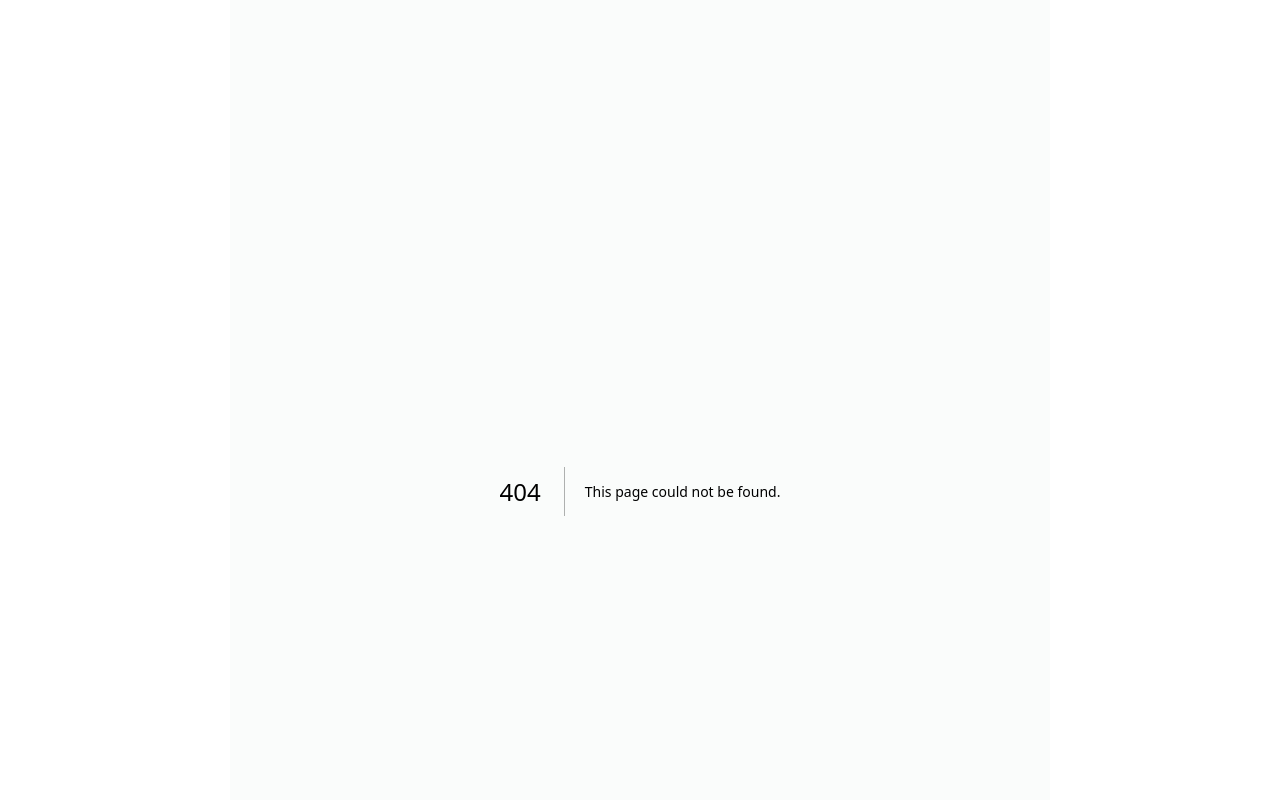
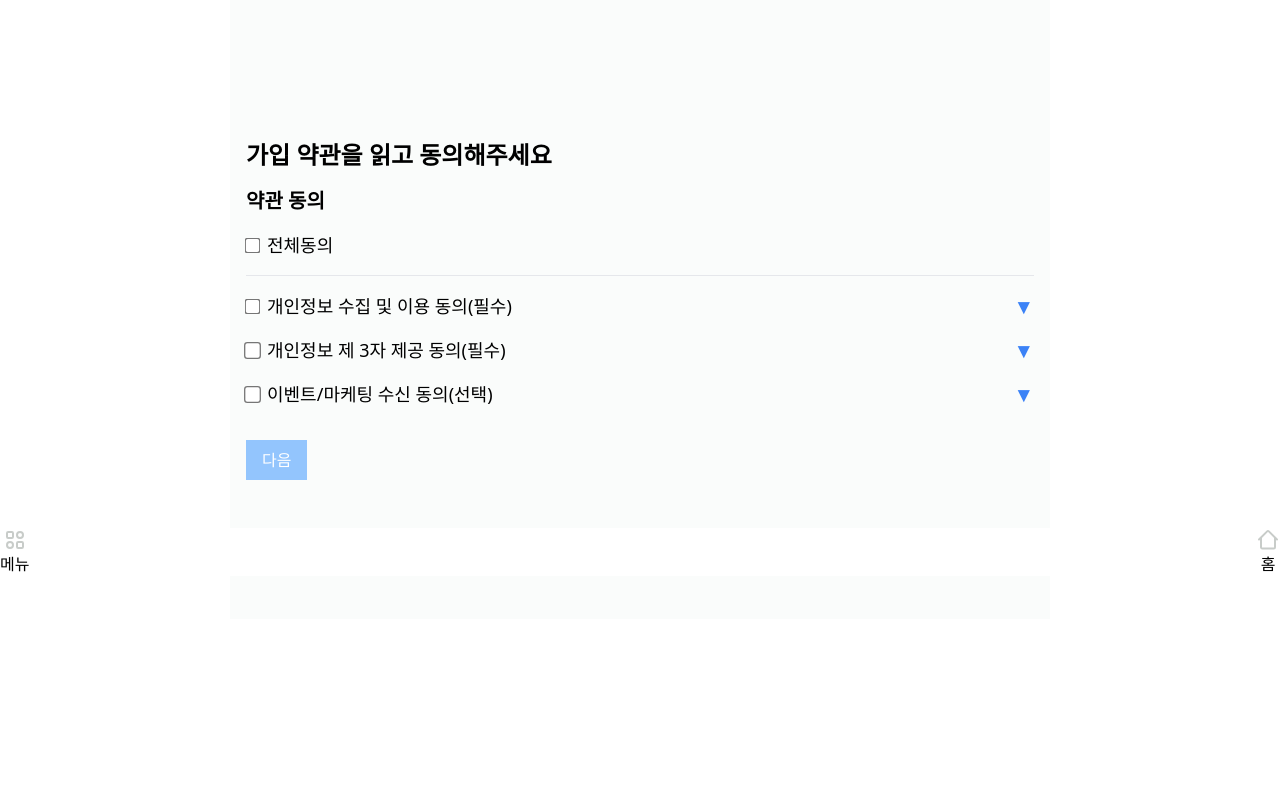
Before and after one commit to lee-insu/zip_pass_web, a Next.js app: page /term in a window 1280 px wide. Before the commit this address had no page. Shown: the top 800 px of the page. Built offline with nearby package versions, Linux system fonts and the light colour scheme.

Commit message:
로그인, 약관 동의 로직

```diff
--- a/package.json
+++ b/package.json
@@ -28,6 +28,7 @@
     "react-dom": "18.2.0",
     "react-input-range": "^1.3.0",
     "react-redux": "^8.0.5",
+    "react-toastify": "^9.1.2",
     "redux": "^4.2.1",
     "typescript": "4.9.5"
   },
--- a/pages/_app.tsx
+++ b/pages/_app.tsx
@@ -6,6 +6,7 @@ import {useRouter} from "next/router";
 import {Provider} from "react-redux";
 import {store} from "../store/store";
 import styles from "../styles/Home.module.css";
+import "react-toastify/dist/ReactToastify.css";
 
 export default function App({Component, pageProps}: AppProps) {
   const router = useRouter();
--- a/pages/auth.tsx
+++ b/pages/auth.tsx
@@ -14,6 +14,8 @@ import {useDispatch} from "react-redux";
 import {login, logout} from "@/store/userSlice";
 import Image from "next/image";
 import Link from "next/link";
+import {toast} from "react-toastify";
+import {ToastContainer} from "react-toastify";
 
 const Auth = () => {
   const [email, setEmail] = useState("");
@@ -46,8 +48,18 @@ const Auth = () => {
       );
       try {
         await addUserToFirestore(userCredential);
-      } catch (error) {
-        console.error("Error adding user to Firestore: ", error);
+      } catch (error: unknown) {
+        if (error instanceof Error) {
+          switch ((error as any).code) {
+            case "auth/network-request-failed":
+              toast.error("인터넷이 끊겼어요");
+              break;
+            default:
+              toast.error("로그인에 실패했어요.");
+          }
+        } else {
+          toast.error("로그인에 실패했어요.");
+        }
       }
       dispatch(
         login({
@@ -58,31 +70,21 @@ const Auth = () => {
         })
       );
       router.push("/");
-    } catch (error) {
-      console.error("Error signing in with email: ", error);
-    }
-  };
-
-  const signInWithGoogle = async () => {
-    const provider = new GoogleAuthProvider();
-    try {
-      const userCredential = await signInWithPopup(auth, provider);
-      try {
-        await addUserToFirestore(userCredential);
-      } catch (error) {
-        console.error("Error adding user to Firestore: ", error);
+    } catch (error: unknown) {
+      if (error instanceof Error) {
+        switch ((error as any).code) {
+          case "auth/user-not-found":
+            toast.error("가입된 이메일이 아니거나 틀렸어요");
+            break;
+          case "auth/wrong-password":
+            toast.error("비밀번호가 틀렸어요");
+            break;
+          default:
+            toast.error("로그인에 실패했어요.");
+        }
+      } else {
+        toast.error("로그인에 실패했어요.");
       }
-      dispatch(
-        login({
-          uid: userCredential.user.uid,
-          displayName: userCredential.user.displayName || "",
-          email: userCredential.user.email || "",
-          photoURL: userCredential.user.photoURL || "",
-        })
-      );
-      router.push("/");
-    } catch (error) {
-      console.error("Error signing in with Google: ", error);
     }
   };
 
@@ -96,21 +98,20 @@ const Auth = () => {
 
   return (
     <div className="w-full min-h-screen flex flex-col justify-between">
-      <div
-        className="flex-1 flex items-center justify-center"
-        style={{marginTop: "calc(10% - 10rem)"}}
-      >
+      <ToastContainer />
+      <div className="flex justify-center my-3">
+        <Image src="/images/logo.svg" alt="로고" width={180} height={60} />
+      </div>
+      <div className="flex justify-center">
         <div className="text-2xl font-bold text-center">집패스로</div>
         <div className="text-2xl font-light text-center">
           &nbsp;저렴하게 집 찾아요
         </div>
       </div>
-      <div
-        className="flex-1 flex items-center justify-center"
-        style={{marginTop: "calc(10% - 15rem)"}}
-      >
+      <div className="flex-1 flex items-start justify-center mt-12">
         <div className="w-full max-w-md p-4">
           <input
+            id="email"
             type="email"
             placeholder="이메일"
             value={email}
@@ -118,6 +119,7 @@ const Auth = () => {
             className="w-full mb-4 p-2 border border-gray-300 rounded-md"
           />
           <input
+            id="password"
             type="password"
             placeholder="비밀번호"
             value={password}
@@ -126,31 +128,18 @@ const Auth = () => {
           />
           <button
             onClick={handleEmailLogin}
-            className="w-full mb-4 p-2 bg-blue-500 text-white rounded-md"
+            className={`w-full mb-4 p-2 text-white rounded-md ${
+              email && password ? "bg-blue-500" : "bg-blue-300"
+            }`}
+            disabled={!email || !password}
           >
             이메일로 로그인
           </button>
-        </div>
-
-        <div className="w-full max-w-md p-4">
-          <Link href="/signup">
-            <div className="text-blue-500">회원가입하기</div>
-          </Link>
-        </div>
-
-        <div className="w-full max-w-md p-4">
-          <button
-            onClick={signInWithGoogle}
-            className="flex items-center justify-center w-full px-4 py-2 font-medium text-gray-700 bg-white border border-gray-300 rounded-md hover:bg-gray-100 focus:outline-none focus-visible:ring-2 focus-visible:ring-offset-2 focus-visible:ring-blue-500"
-          >
-            <Image
-              src="/images/google_logo.svg"
-              alt="Google Icon"
-              width={20}
-              height={20}
-            />
-            <span className="ml-4">구글 계정으로 로그인/가입</span>
-          </button>
+          <div className="w-full text-center">
+            <Link href="/term">
+              <div className="text-blue-500">회원가입하기</div>
+            </Link>
+          </div>
         </div>
       </div>
     </div>
--- a/pages/signup.tsx
+++ b/pages/signup.tsx
@@ -1,23 +1,47 @@
 import React, {useState} from "react";
 import {useRouter} from "next/router";
+import {toast} from "react-toastify";
+
 import {
   createUserWithEmailAndPassword,
   UserCredential,
   updateProfile as updateUserProfile,
 } from "firebase/auth";
-import {getFirestore, doc, setDoc} from "firebase/firestore";
+import {
+  getFirestore,
+  doc,
+  setDoc,
+  getDocs,
+  query,
+  where,
+  collection,
+} from "firebase/firestore";
 import {auth} from "@/service/firebase";
 import {useDispatch} from "react-redux";
 import {login} from "@/store/userSlice";
+import {ToastContainer} from "react-toastify";
 import Link from "next/link";
 
 const Signup = () => {
   const router = useRouter();
   const dispatch = useDispatch();
+  const [loading, setLoading] = useState(false);
 
   const [email, setEmail] = useState("");
   const [password, setPassword] = useState("");
   const [displayName, setDisplayName] = useState("");
+
+  const marketingAgreed = router.query.marketingAgreed === "true";
+
+  const findUserByEmail = async (email: string) => {
+    const db = getFirestore();
+    const userQuery = query(
+      collection(db, "users"),
+      where("email", "==", email)
+    );
+    const userSnapshot = await getDocs(userQuery);
+    return userSnapshot.docs.length > 0;
+  };
 
   const addUserToFirestore = async (userCredential: UserCredential) => {
     const db = getFirestore();
@@ -28,11 +52,19 @@ const Signup = () => {
       displayName: userCredential.user.displayName,
       email: userCredential.user.email,
       photoURL: userCredential.user.photoURL,
+      marketing: marketingAgreed,
     });
   };
 
   const handleSignup = async () => {
     try {
+      setLoading(true);
+      if (await findUserByEmail(email)) {
+        toast.error("이미 사용 중인 이메일이에요.");
+        setEmail("");
+        setLoading(false);
+        return;
+      }
       const userCredential = await createUserWithEmailAndPassword(
         auth,
         email,
@@ -49,31 +81,55 @@ const Signup = () => {
         })
       );
       router.push("/");
-    } catch (error) {
-      console.error("Error signing up with email: ", error);
+    } catch (error: unknown) {
+      if (error instanceof Error) {
+        switch ((error as any).code) {
+          case "auth/invalid-email":
+            toast.error("이메일 형식이 틀렸어요");
+            setEmail("");
+            break;
+          case "auth/weak-password":
+            toast.error("비밀번호가 너무 짧아요");
+            setPassword("");
+            break;
+          default:
+            toast.error("회원가입에 실패했어요.");
+        }
+      } else {
+        toast.error("회원가입에 실패했어요.");
+      }
+
+      setLoading(false);
     }
   };
 
   return (
-    <div className="w-full min-h-screen flex flex-col justify-between">
-      <div className="w-full max-w-md p-4">
+    <div className=" flex flex-col justify-between mx-4">
+      <ToastContainer />
+      {loading && (
+        <div className="fixed top-0 left-0 w-full h-full bg-gray-400 bg-opacity-50 flex items-center justify-center">
+          <div className="border-t-4 border-blue-500 rounded-full w-16 h-16 animate-spin"></div>
+        </div>
+      )}
+      <div className="w-full text-center text-2xl font-bold"> 회원가입</div>
+      <div className="max-w-md mx-auto mt-10 p-4">
         <input
           type="email"
-          placeholder="이메일"
+          placeholder="이메일을 적어주세요"
           value={email}
           onChange={(e) => setEmail(e.target.value)}
           className="w-full mb-4 p-2 border border-gray-300 rounded-md"
         />
         <input
           type="password"
-          placeholder="비밀번호"
+          placeholder="영문, 숫자로 8자 이상 적어주세요"
           value={password}
           onChange={(e) => setPassword(e.target.value)}
           className="w-full mb-4 p-2 border border-gray-300 rounded-md"
         />
         <input
           type="text"
-          placeholder="닉네임"
+          placeholder="닉네임을 적어주세요"
           value={displayName}
           onChange={(e) => setDisplayName(e.target.value)}
           className="w-full mb-4 p-2 border border-gray-300 rounded-md"
@@ -86,7 +142,7 @@ const Signup = () => {
         </button>
       </div>
 
-      <div className="w-full max-w-md p-4">
+      <div className="max-w-md mx-auto mb-10 p-4">
         <Link href="/auth">
           <div className="text-blue-500">로그인 페이지로 돌아가기</div>
         </Link>
--- /dev/null
+++ b/pages/term.tsx
@@ -0,0 +1,178 @@
+import {useRouter} from "next/router";
+import {useEffect, useState} from "react";
+
+const TermsPage = () => {
+  const router = useRouter();
+  const [agreed, setAgreed] = useState(false);
+  const [detailedAgreed, setDetailedAgreed] = useState(false);
+  const [thirdPartyAgreed, setThirdPartyAgreed] = useState(false);
+  const [optionalAgreed, setOptionalAgreed] = useState(false);
+  const [showDetails, setShowDetails] = useState(false);
+
+  const [showDetailsId, setShowDetailsId] = useState<string | null>(null);
+
+  const handleAgreeChange = (e: React.ChangeEvent<HTMLInputElement>) => {
+    const checked = e.target.checked;
+    setAgreed(checked);
+    setDetailedAgreed(checked);
+    setThirdPartyAgreed(checked);
+    setOptionalAgreed(checked);
+  };
+  const handleDetailedAgreeChange = (
+    e: React.ChangeEvent<HTMLInputElement>
+  ) => {
+    setDetailedAgreed(e.target.checked);
+  };
+
+  const handleOptionalAgreeChange = (
+    e: React.ChangeEvent<HTMLInputElement>
+  ) => {
+    setOptionalAgreed(e.target.checked);
+  };
+
+  const toggleDetails = (id: string) => {
+    if (showDetailsId === id) {
+      setShowDetailsId(null);
+    } else {
+      setShowDetailsId(id);
+    }
+  };
+
+  useEffect(() => {
+    if (detailedAgreed || thirdPartyAgreed || optionalAgreed) {
+      setShowDetailsId(null);
+    }
+  }, [detailedAgreed, thirdPartyAgreed, optionalAgreed]);
+
+  return (
+    <>
+      <div className="container mx-auto px-4 py-12">
+        <h2 className="text-2xl font-semibold mb-4">
+          가입 약관을 읽고 동의해주세요
+        </h2>
+        <h3 className="text-xl font-semibold mb-4">약관 동의</h3>
+        <div className="my-4">
+          <label
+            htmlFor="agreeAll"
+            className="inline-flex items-center text-lg"
+          >
+            <input
+              id="agreeAll"
+              type="checkbox"
+              checked={agreed}
+              onChange={handleAgreeChange}
+              className="mr-2"
+              style={{transform: "scale(1.2)"}}
+            />
+            전체동의
+          </label>
+        </div>
+        <hr />
+        <div className="mt-4 flex">
+          <div className="flex-1 flex items-center">
+            <label htmlFor="agreeDetails" className="text-lg">
+              <input
+                id="agreeDetails"
+                type="checkbox"
+                checked={detailedAgreed}
+                onChange={handleDetailedAgreeChange}
+                className="mr-2"
+                style={{transform: "scale(1.2)"}}
+              />
+              개인정보 수집 및 이용 동의(필수)
+            </label>
+          </div>
+          <button
+            onClick={() => toggleDetails("agreeDetails")}
+            className="text-blue-500 text-lg"
+            style={{fontSize: "1.3em"}}
+          >
+            {showDetailsId === "agreeDetails" ? "▲" : "▼"}
+          </button>
+        </div>
+        {showDetailsId === "agreeDetails" && (
+          <div className="mt-2 ml-4">
+            <p>이 약관은 ...</p>
+          </div>
+        )}
+        <div className="mt-4 flex">
+          <div className="flex-1 flex items-center">
+            <label htmlFor="agreeThirdParty" className="text-lg">
+              <input
+                id="agreeThirdParty"
+                type="checkbox"
+                className="mr-2"
+                checked={thirdPartyAgreed}
+                onChange={() => setThirdPartyAgreed(!thirdPartyAgreed)}
+                style={{transform: "scale(1.3)"}}
+              />
+              개인정보 제 3자 제공 동의(필수)
+            </label>
+          </div>
+          <button
+            onClick={() => toggleDetails("agreeThirdParty")}
+            className="text-blue-500 text-lg"
+            style={{fontSize: "1.3em"}}
+          >
+            {showDetailsId === "agreeThirdParty" ? "▲" : "▼"}
+          </button>
+        </div>
+        {showDetailsId === "agreeThirdParty" && (
+          <div className="mt-2 ml-4">
+            <p>이 약관은 2...</p>
+          </div>
+        )}
+
+        <div className="w-full mt-4 flex">
+          <div className="flex-1 flex items-center">
+            <label htmlFor="agreeMarketing" className="text-lg">
+              <input
+                id="agreeMarketing"
+                type="checkbox"
+                checked={optionalAgreed}
+                onChange={handleOptionalAgreeChange}
+                className="mr-2"
+                style={{transform: "scale(1.3)"}}
+              />
+              이벤트/마케팅 수신 동의(선택)
+            </label>
+          </div>
+          <button
+            onClick={() => toggleDetails("agreeMarketing")}
+            className="text-blue-500 text-lg"
+            style={{fontSize: "1.3em"}}
+          >
+            {showDetailsId === "agreeMarketing" ? "▲" : "▼"}
+          </button>
+        </div>
+        {showDetailsId === "agreeMarketing" && (
+          <div className="mt-2 ml-4">
+            <p>이 마케팅은 2...</p>
+          </div>
+        )}
+
+        <div className="mt-8">
+          <button
+            onClick={() => {
+              if (detailedAgreed && thirdPartyAgreed) {
+                router.push({
+                  pathname: "/signup",
+                  query: {marketingAgreed: optionalAgreed},
+                });
+              }
+            }}
+            className={`w-full md:w-auto py-2 px-4 text-white ${
+              detailedAgreed && thirdPartyAgreed
+                ? "bg-blue-500"
+                : "bg-blue-300 cursor-not-allowed"
+            }`}
+            disabled={!detailedAgreed || !thirdPartyAgreed}
+          >
+            다음
+          </button>
+        </div>
+      </div>
+    </>
+  );
+};
+export default TermsPage;
```
Also changed, not shown: 1 other file (tests, documents, lock files or other folders).
